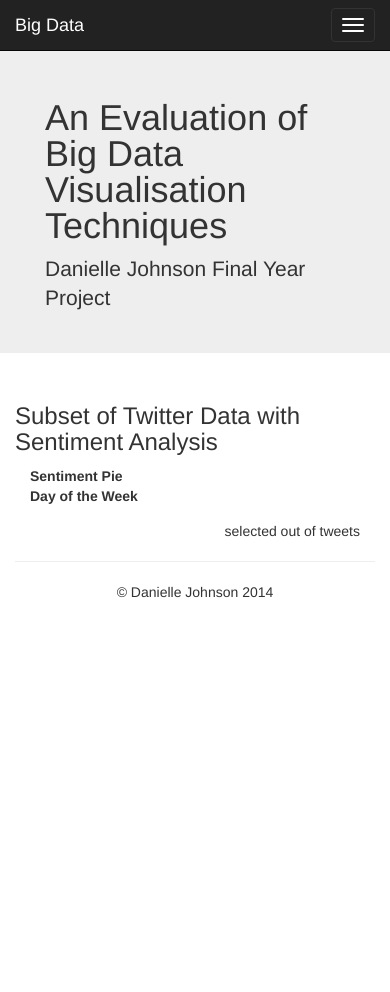
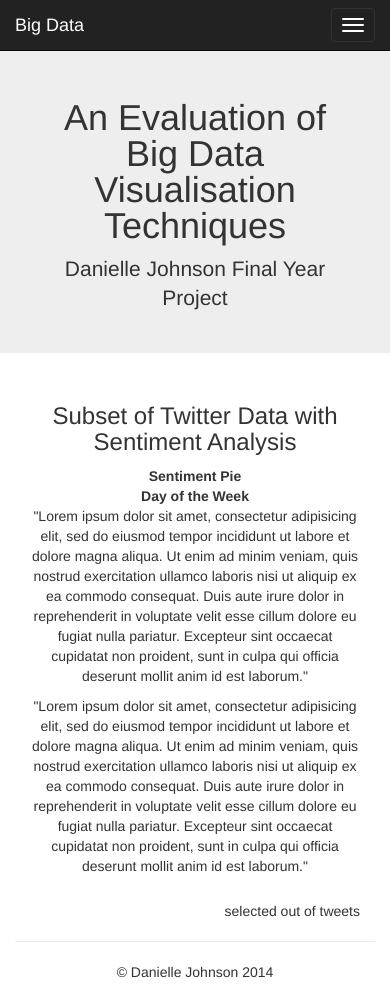
Before and after one commit to dinkydani/bigDataVis, a website: page public/index.html in a window 390 px wide. Before the commit the page ends 844 px from the top, so only its background shows below. Drawn offline with Linux system fonts and the light colour scheme; no server answers.

```diff
--- a/public/css/style.css
+++ b/public/css/style.css
@@ -1,5 +1,13 @@
 body {
 	padding-top: 50px;
+}
+
+header{
+	text-align: center;
+}
+
+#charts{
+	text-align: center;
 }
 
 #footer{
--- a/public/index.html
+++ b/public/index.html
@@ -71,6 +71,12 @@
             <a class="reset" href="javascript:dayOfWeekChart.filterAll();dc.redrawAll();" style="display: none;">reset</a>
             <div class="clearfix"></div>
           </div>
+          <div class="col-md-3 col-sm-4 col-xs-12">
+            <p> "Lorem ipsum dolor sit amet, consectetur adipisicing elit, sed do eiusmod tempor incididunt ut labore et dolore magna aliqua. Ut enim ad minim veniam, quis nostrud exercitation ullamco laboris nisi ut aliquip ex ea commodo consequat. Duis aute irure dolor in reprehenderit in voluptate velit esse cillum dolore eu fugiat nulla pariatur. Excepteur sint occaecat cupidatat non proident, sunt in culpa qui officia deserunt mollit anim id est laborum."</p>
+          </div>
+          <div class="col-md-3 col-sm-4 col-xs-12">
+            <p> "Lorem ipsum dolor sit amet, consectetur adipisicing elit, sed do eiusmod tempor incididunt ut labore et dolore magna aliqua. Ut enim ad minim veniam, quis nostrud exercitation ullamco laboris nisi ut aliquip ex ea commodo consequat. Duis aute irure dolor in reprehenderit in voluptate velit esse cillum dolore eu fugiat nulla pariatur. Excepteur sint occaecat cupidatat non proident, sunt in culpa qui officia deserunt mollit anim id est laborum."</p>
+          </div>
         </div>
       </div>
 
```
